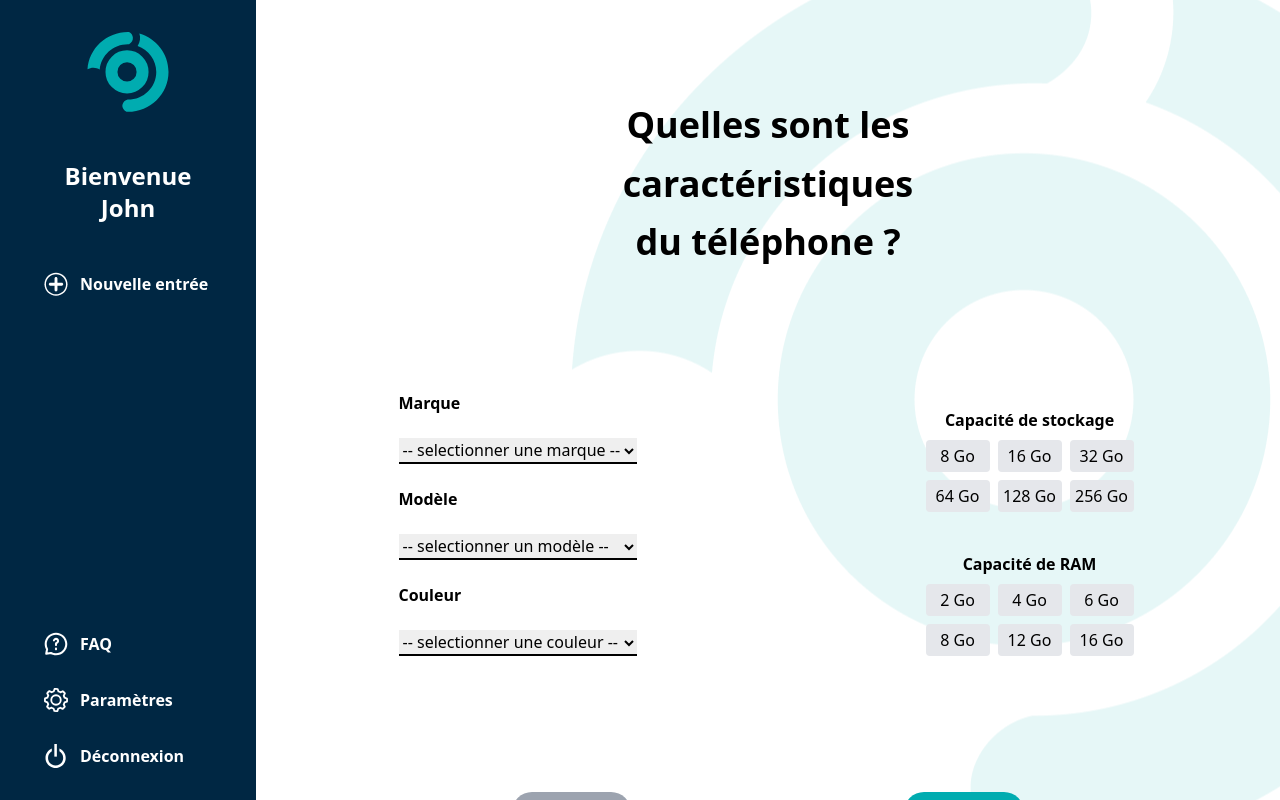
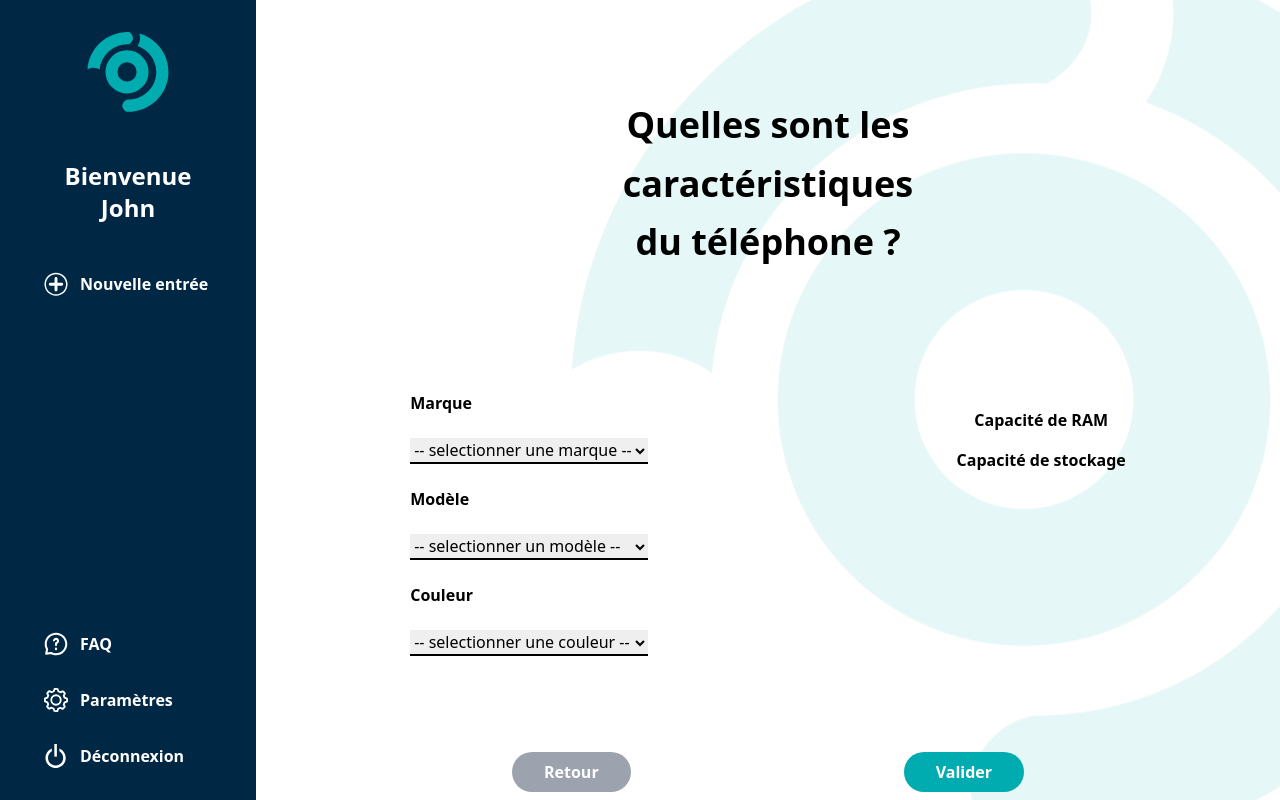
Before and after one commit to samuelfaberdev/WCS-Hackathon2-Team-Zagreb, a React (Vite) app in the folder frontend/: page /app/caracteristiques in a window 1280 px wide. Built offline with nearby package versions, Linux system fonts and the light colour scheme; the HTML template or start-up script is replaced by a standard one.

Commit message:
Intéractivité du front

```diff
--- a/frontend/src/App.jsx
+++ b/frontend/src/App.jsx
@@ -25,8 +25,15 @@ function App() {
   const [marques, setMarques] = useState([]);
   const [models, setModels] = useState([]);
   const [couleurs, setCouleurs] = useState([]);
-  const  [rams, setRams] = useState([]);
+  const [rams, setRams] = useState([]);
   const [stockages, setStockages] = useState([]);
+
+  const [selectedMarque, setSelectedMarque] = useState("");
+  const [selectedModel, setSelectedModel] = useState("");
+  const [selectedCouleur, setSelectedCouleur] = useState("");
+  const [selectedRam, setSelectedRam] = useState("");
+  const [selectedStockage, setSelectedStockage] = useState("");
+
   const location = useLocation();
   const isLogged = location.pathname.startsWith("/app");
 
@@ -42,20 +49,38 @@ function App() {
             <CaracteristiquesPage
               marques={marques}
               models={models}
+              couleurs={couleurs}
+              rams={rams}
+              stockages={stockages}
+              selectedMarque={selectedMarque}
+              selectedModel={selectedModel}
               setModels={setModels}
-              couleurs={couleurs}
               setCouleurs={setCouleurs}
-              rams={rams}
               setRams={setRams}
-              stockages={stockages}
               setStockages={setStockages}
+              setSelectedMarque={setSelectedMarque}
+              setSelectedModel={setSelectedModel}
+              setSelectedCouleur={setSelectedCouleur}
+              setSelectedRam={setSelectedRam}
+              setSelectedStockage={setSelectedStockage}
             />
           }
         />
         <Route path="/app/model" element={<Model />} />
         <Route path="/app/systeme" element={<Systeme />} />
         <Route path="/app/faq" element={<FAQPage />} />
-        <Route path="/app/ajoutstock" element={<AjoutStock />} />
+        <Route
+          path="/app/ajoutstock"
+          element={
+            <AjoutStock
+              selectedMarque={selectedMarque}
+              selectedModel={selectedModel}
+              selectedCouleur={selectedCouleur}
+              selectedRam={selectedRam}
+              selectedStockage={selectedStockage}
+            />
+          }
+        />
         <Route path="*" element={<Page404 />} />
       </Routes>
     </LayoutMain>
--- a/frontend/src/components/Smartphone.jsx
+++ b/frontend/src/components/Smartphone.jsx
@@ -1,4 +1,10 @@
-export default function SmartPhone() {
+export default function SmartPhone({
+  selectedMarque,
+  selectedModel,
+  selectedCouleur,
+  selectedRam,
+  selectedStockage,
+}) {
   return (
     <>
       <div className="w-[650px] h-[400px] bg-[#00ACB033] flex flex-row p-4 rounded-lg py-12 px-12">
@@ -9,10 +15,13 @@ export default function SmartPhone() {
           alt="Samsung Galaxy A50"
         />
         <div className="flex flex-col gap-4 ml-8 w-full">
-          <h2 className="font-bold text-3xl pb-7">Samsung Galaxy A50</h2>
+          <h2 className="font-bold text-3xl pb-7">
+            {selectedMarque} {selectedModel}
+          </h2>
           <div className="flex justify-between gap-4">
             <p>
-              <strong>Model Number : </strong> testnumber123
+              <strong>Couleur : </strong>
+              {selectedCouleur}
             </p>
             <img src="/assets/images/yellow_check.svg" alt="Yellow Check" />
           </div>
@@ -24,13 +33,15 @@ export default function SmartPhone() {
           </div>
           <div className="flex justify-between gap-4">
             <p>
-              <strong>RAM : </strong> 4Go
+              <strong>RAM : </strong>
+              {selectedRam} Go
             </p>
             <img src="/assets/images/yellow_check.svg" alt="Yellow Check" />
           </div>
           <div className="flex justify-between gap-4">
             <p>
-              <strong>Capacité de stockage : </strong> 32Go
+              <strong>Capacité de stockage : </strong>
+              {selectedStockage} Go
             </p>
             <img src="/assets/images/yellow_check.svg" alt="Yellow Check" />
           </div>
--- a/frontend/src/pages/AjoutStock.jsx
+++ b/frontend/src/pages/AjoutStock.jsx
@@ -5,7 +5,14 @@ import MobileScore from "../components/MobileScore";
 import Popup from "../components/Popup";
 import SmartPhone from "../components/SmartPhone";
 import Etat from "../components/Etat";
-export default function Model() {
+
+export default function Model({
+  selectedMarque,
+  selectedModel,
+  selectedCouleur,
+  selectedRam,
+  selectedStockage,
+}) {
   const [step, setStep] = useState("etat");
   const [buttonPopup, setButtonPopup] = useState(false);
   const navigate = useNavigate();
@@ -33,7 +40,13 @@ export default function Model() {
     <>
       {<Popup trigger={buttonPopup} setTrigger={setButtonPopup} />}
       <div className="flex flex-col items-center gap-8">
-        <SmartPhone />
+        <SmartPhone
+          selectedMarque={selectedMarque}
+          selectedModel={selectedModel}
+          selectedCouleur={selectedCouleur}
+          selectedRam={selectedRam}
+          selectedStockage={selectedStockage}
+        />
         {step === "etat" && <Etat />}
         {step !== "etat" && <MobileScore />}
         <div className="flex gap-20">
--- a/frontend/src/pages/CaracteristiquesPage.jsx
+++ b/frontend/src/pages/CaracteristiquesPage.jsx
@@ -12,14 +12,15 @@ export default function CaracteristiquesPage({
   setModels,
   setCouleurs,
   setRams,
+  selectedMarque,
+  selectedModel,
+  setSelectedMarque,
+  setSelectedModel,
+  setSelectedCouleur,
+  setSelectedRam,
+  setSelectedStockage,
 }) {
   const navigate = useNavigate();
-
-  const [selectedMarque, setSelectedMarque] = useState("");
-  const [selectedModel, setSelectedModel] = useState("");
-  const [selectedCouleur, setSelectedCouleur] = useState("");
-  const [selectedRam, setSelectedRam] = useState("");
-  const [selectedStockage, setSelectedStockage] = useState("");
 
   const goBack = () => {
     navigate("/app/");
@@ -29,18 +30,52 @@ export default function CaracteristiquesPage({
     setSelectedMarque(e.target.value);
     setModels([]);
     setCouleurs([]);
+    setRams([]);
+    setStockages([]);
     console.log(e.target.value);
   };
 
   const handleModelChange = (e) => {
     setSelectedModel(e.target.value);
     setCouleurs([]);
+    setRams([]);
+    setStockages([]);
     console.log(e.target.value);
   };
 
   const handleCouleurChange = (e) => {
     setSelectedCouleur(e.target.value);
     console.log(e.target.value);
+  };
+
+  const handleRamsChange = (e) => {
+    e.preventDefault();
+    setSelectedRam(parseInt(e.target.innerText));
+    console.log(parseInt(e.target.innerText));
+
+    let buttonsRam = document.querySelectorAll(".ram.bg-red-200");
+    e.target.className =
+      "ram bg-red-200 px-1 mx-1 rounded font-medium w-16 h-8";
+
+    if (buttonsRam.length > 0) {
+      buttonsRam[0].className =
+        "ram bg-gray-200 px-1 mx-1 rounded font-medium w-16 h-8";
+    }
+  };
+
+  const handleStockagesChange = (e) => {
+    e.preventDefault();
+    setSelectedStockage(parseInt(e.target.innerText));
+    console.log(parseInt(e.target.innerText));
+
+    let buttonsStockage = document.querySelectorAll(".stockage.bg-red-200");
+    e.target.className =
+      "stockage bg-red-200 px-1 mx-1 rounded font-medium w-16 h-8";
+
+    if (buttonsStockage.length > 0) {
+      buttonsStockage[0].className =
+        "stockage bg-gray-200 px-1 mx-1 rounded font-medium w-16 h-8";
+    }
   };
 
   useEffect(() => {
@@ -105,8 +140,7 @@ export default function CaracteristiquesPage({
                   id="modele"
                 >
                   <option value="">-- selectionner un modèle --</option>
-                  {models !== [] &&
-                    models.map((model, index) => (
+                  {models.map((model, index) => (
                     <option key={index} value={model.model}>
                       {model.model}
                     </option>
@@ -135,53 +169,31 @@ export default function CaracteristiquesPage({
             </div>
             <div>
               <div className="flex flex-col justify-around items-center mt-10">
-                <p className="font-bold mb-2">Capacité de stockage</p>
+                <p className="font-bold mb-2">Capacité de RAM</p>
                 <div className="mb-2">
-                  <button className="bg-gray-200 px-1 mx-1 rounded font-medium w-16 h-8">
-                    8 Go
+                  {rams.map((ram, index) => (
+                    <button
+                      onClick={handleRamsChange}
+                      key={index}
+                      className="ram bg-gray-200 px-1 mx-1 rounded font-medium w-16 h-8"
+                    >
+                      {ram.ram} Go
                     </button>
-                  <button className="bg-gray-200 px-1 mx-1 rounded font-medium w-16 h-8">
-                    16 Go
-                  </button>
-                  <button className="bg-gray-200 px-1 mx-1 rounded font-medium w-16 h-8">
-                    32 Go
-                  </button>
-                </div>
-                <div className="mb-10">
-                  <button className="bg-gray-200 px-1 mx-1 rounded font-medium w-16 h-8">
-                    64 Go
-                  </button>
-                  <button className="bg-gray-200 px-1 mx-1 rounded font-medium w-16 h-8">
-                    128 Go
-                  </button>
-                  <button className="bg-gray-200 px-1 mx-1 rounded font-medium w-16 h-8">
-                    256 Go
-                  </button>
+                  ))}
                 </div>
               </div>
               <div className="flex flex-col justify-around items-center ">
-                <p className="font-bold mb-2">Capacité de RAM</p>
+                <p className="font-bold mb-2">Capacité de stockage</p>
                 <div className="mb-2">
-                  <button className="bg-gray-200 px-1 mx-1 rounded font-medium w-16 h-8">
-                    2 Go
+                  {stockages.map((stockage, index) => (
+                    <button
+                      onClick={handleStockagesChange}
+                      key={index}
+                      className="stockage bg-gray-200 px-1 mx-1 rounded font-medium w-16 h-8"
+                    >
+                      {stockage.stockage} Go
                     </button>
-                  <button className="bg-gray-200 px-1 mx-1 rounded font-medium w-16 h-8">
-                    4 Go
-                  </button>
-                  <button className="bg-gray-200 px-1 mx-1 rounded font-medium w-16 h-8">
-                    6 Go
-                  </button>
-                </div>
-                <div className="mb-10">
-                  <button className="bg-gray-200 px-1 mx-1 rounded font-medium w-16 h-8">
-                    8 Go
-                  </button>
-                  <button className="bg-gray-200 px-1 mx-1 rounded font-medium w-16 h-8">
-                    12 Go
-                  </button>
-                  <button className="bg-gray-200 px-1 mx-1 rounded font-medium w-16 h-8">
-                    16 Go
-                  </button>
+                  ))}
                 </div>
               </div>
             </div>
```
Lines whose indentation alone changed are shown as unchanged.
